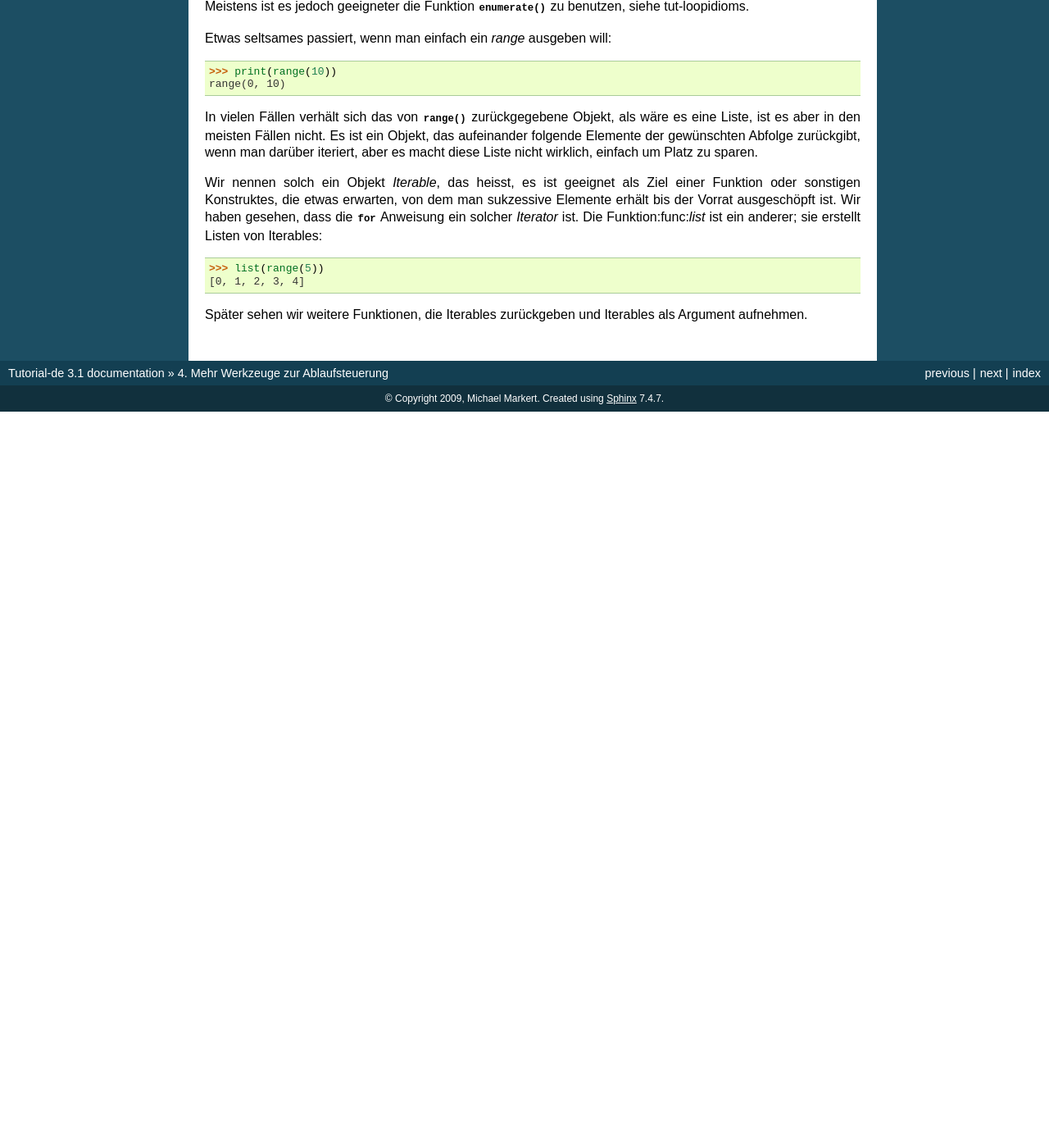
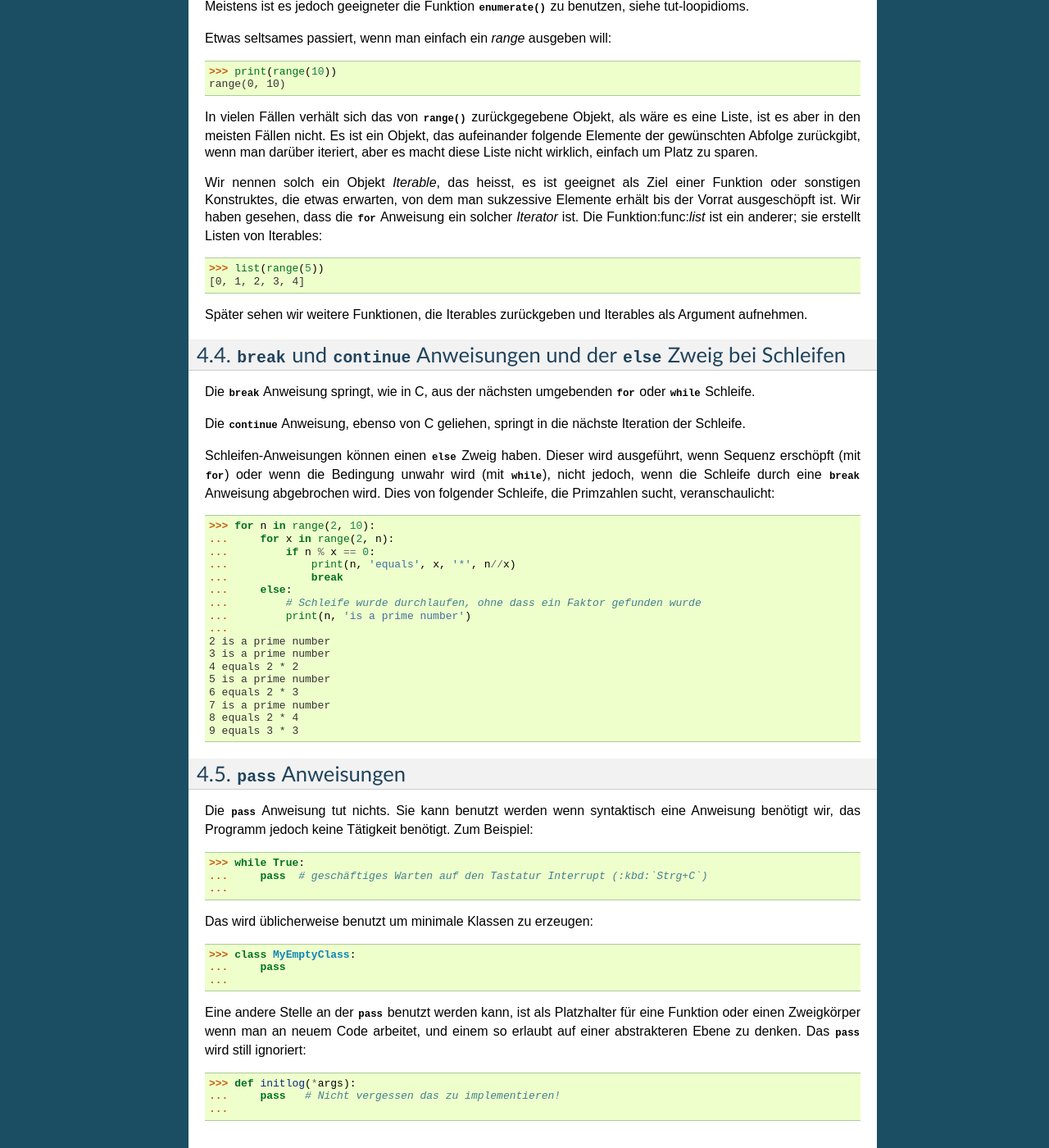
Before and after one commit to cofi/py-tutorial-de, a Sphinx documentation site: the page built from source/controlflow.rst, in a window 1280 px wide and 1400 px high, scrolled down 1816 px. Shown: the whole window at 82% size. Built offline with Sphinx 7.4.7, drawn with Linux system fonts in a browser that asks for light colours; pages that are not in the unit, such as notebooks, are missing from menus; before the commit the page ends 2318 px from its top, so only the background shows below that; some of the changed text lies outside the part shown.

Commit message:
Translated Sections 4.4 & 4.5 (Issues #8 and #9)

```diff
--- a/source/controlflow.rst
+++ b/source/controlflow.rst
@@ -154,3 +154,64 @@ Argument aufnehmen.
 
 
 .. _tut-break:
+
+:keyword:`break` und :keyword:`continue` Anweisungen und der :keyword:`else` Zweig bei Schleifen
+================================================================================================
+
+Die :keyword:`break` Anweisung springt, wie in C, aus der nächsten umgebenden
+:keyword:`for` oder :keyword:`while` Schleife.
+
+Die :keyword:`continue` Anweisung, ebenso von C geliehen, springt in die nächste
+Iteration der Schleife.
+
+Schleifen-Anweisungen können einen :keyword:`else` Zweig haben. Dieser wird
+ausgeführt, wenn Sequenz erschöpft (mit :keyword:`for`) oder wenn die Bedingung
+unwahr wird (mit :keyword:`while`), nicht jedoch, wenn die Schleife durch eine
+:keyword:`break` Anweisung abgebrochen wird. Dies von folgender Schleife, die
+Primzahlen sucht, veranschaulicht::
+
+    >>> for n in range(2, 10):
+    ...     for x in range(2, n):
+    ...         if n % x == 0:
+    ...             print(n, 'equals', x, '*', n//x)
+    ...             break
+    ...     else:
+    ...         # Schleife wurde durchlaufen, ohne dass ein Faktor gefunden wurde
+    ...         print(n, 'is a prime number')
+    ...
+    2 is a prime number
+    3 is a prime number
+    4 equals 2 * 2
+    5 is a prime number
+    6 equals 2 * 3
+    7 is a prime number
+    8 equals 2 * 4
+    9 equals 3 * 3
+
+.. _tut-pass:
+
+:keyword:`pass` Anweisungen
+===========================
+
+Die :keyword:`pass` Anweisung tut nichts. Sie kann benutzt werden wenn
+syntaktisch eine Anweisung benötigt wir, das Programm jedoch keine Tätigkeit
+benötigt. Zum Beispiel::
+
+    >>> while True:
+    ...     pass  # geschäftiges Warten auf den Tastatur Interrupt (:kbd:`Strg+C`)
+    ...
+
+Das wird üblicherweise benutzt um minimale Klassen zu erzeugen::
+
+   >>> class MyEmptyClass:
+   ...     pass
+   ...
+
+Eine andere Stelle an der :keyword:`pass` benutzt werden kann, ist als Platzhalter für eine Funktion oder einen Zweigkörper wenn man an neuem Code arbeitet, und einem so erlaubt auf einer abstrakteren Ebene zu denken.
+Das :keyword:`pass` wird still ignoriert::
+
+   >>> def initlog(*args):
+   ...     pass   # Nicht vergessen das zu implementieren!
+   ...
+
+.. _tut-functions:
```
